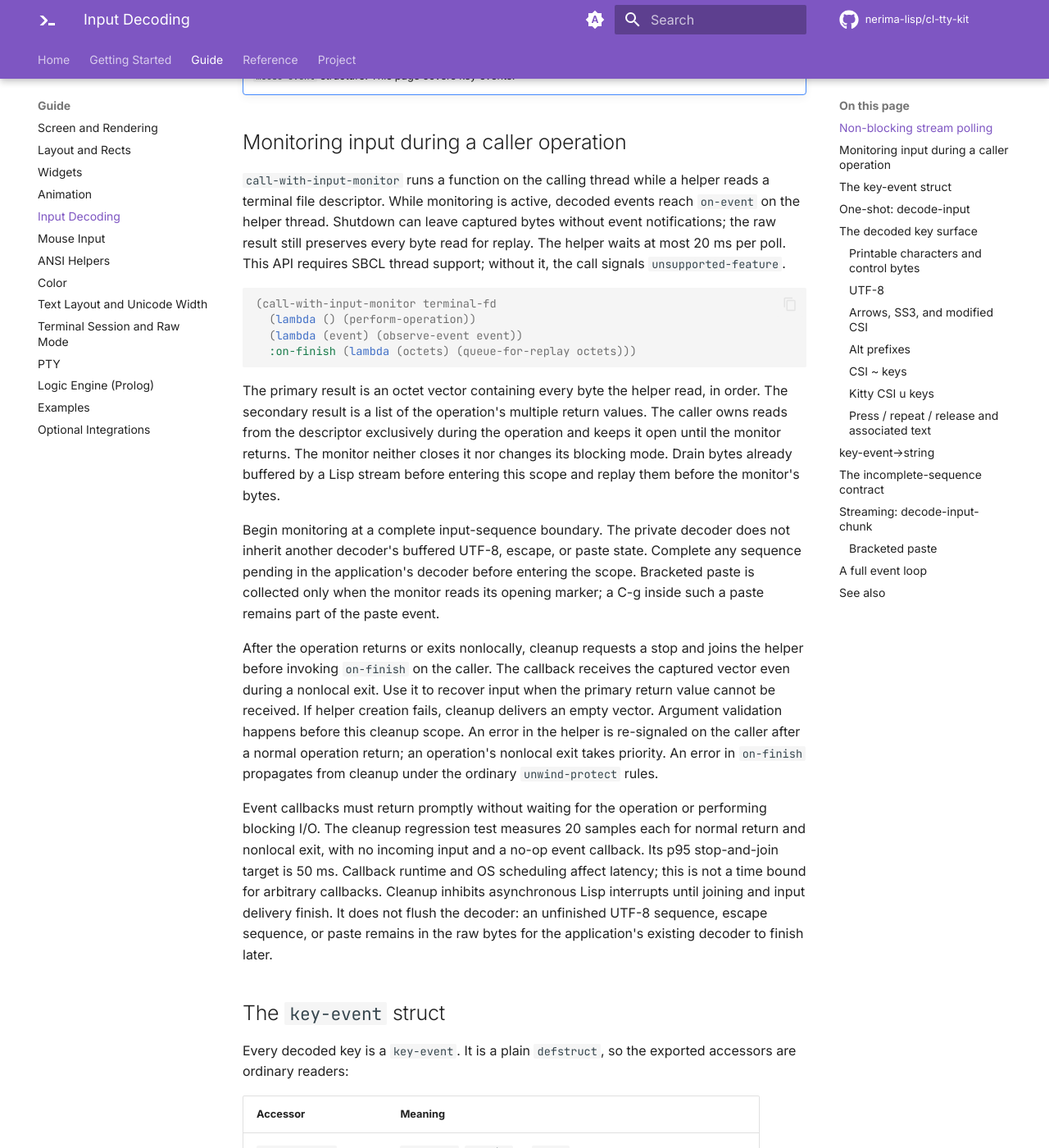
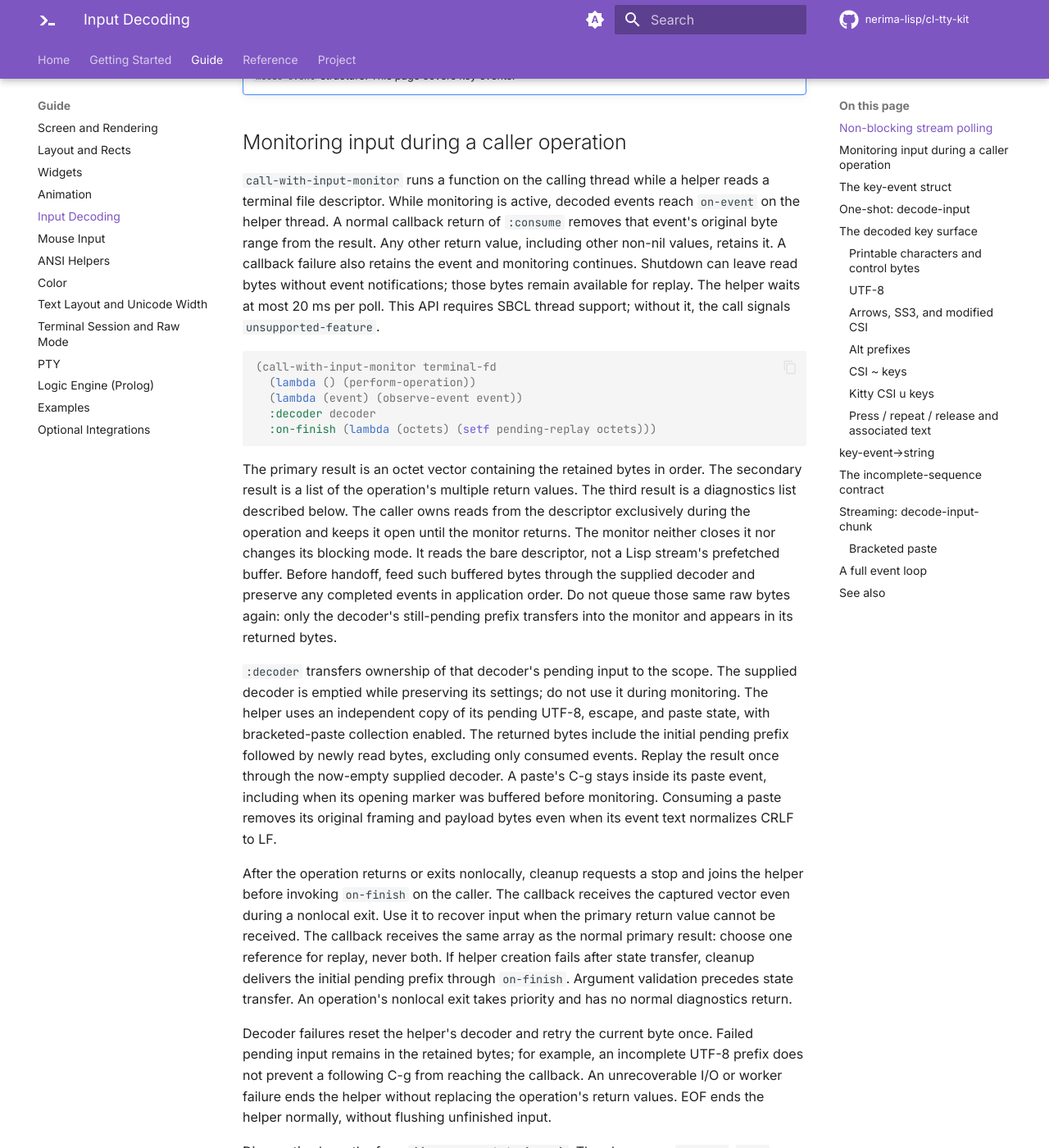
Before and after one commit to nerima-lisp/cl-tty-kit, an MkDocs documentation site: the page built from docs/src/guide/input-decoding.md, in a window 1280 px wide and 1400 px high, scrolled down 1146 px. Shown: the whole window at 82% size. Built offline with MkDocs 1.6.1 and Material for MkDocs 9.7.7, drawn with Linux system fonts in a browser that asks for light colours; comment, search, counter and statistics services are not loaded; some of the changed text lies outside the part shown.

Commit message:
feat(input): recover monitoring and retain unconsumed source spans (K1)

````diff
--- a/docs/src/guide/input-decoding.md
+++ b/docs/src/guide/input-decoding.md
@@ -55,8 +55,11 @@ instead.
 
 `call-with-input-monitor` runs a function on the calling thread while a helper
 reads a terminal file descriptor. While monitoring is active, decoded events
-reach `on-event` on the helper thread. Shutdown can leave captured bytes without
-event notifications; the raw result still preserves every byte read for replay.
+reach `on-event` on the helper thread. A normal callback return of `:consume`
+removes that event's original byte range from the result. Any other return value,
+including other non-nil values, retains it. A callback failure also retains the
+event and monitoring continues. Shutdown can leave read bytes without event
+notifications; those bytes remain available for replay.
 The helper waits at most 20 ms per poll. This API requires SBCL thread support;
 without it, the call signals `unsupported-feature`.
 
@@ -64,40 +67,60 @@ without it, the call signals `unsupported-feature`.
 (call-with-input-monitor terminal-fd
   (lambda () (perform-operation))
   (lambda (event) (observe-event event))
-  :on-finish (lambda (octets) (queue-for-replay octets)))
+  :decoder decoder
+  :on-finish (lambda (octets) (setf pending-replay octets)))
 ```
 
-The primary result is an octet vector containing every byte the helper read, in
-order. The secondary result is a list of the operation's multiple return values.
+The primary result is an octet vector containing the retained bytes in order.
+The secondary result is a list of the operation's multiple return values.
+The third result is a diagnostics list described below.
 The caller owns reads from the descriptor exclusively during the operation and
 keeps it open until the monitor returns. The monitor neither closes it nor
-changes its blocking mode. Drain bytes already buffered by a Lisp stream before
-entering this scope and replay them before the monitor's bytes.
+changes its blocking mode. It reads the bare descriptor, not a Lisp stream's
+prefetched buffer. Before handoff, feed such buffered bytes through the supplied
+decoder and preserve any completed events in application order. Do not queue
+those same raw bytes again: only the decoder's still-pending prefix transfers
+into the monitor and appears in its returned bytes.
 
-Begin monitoring at a complete input-sequence boundary. The private decoder
-does not inherit another decoder's buffered UTF-8, escape, or paste state.
-Complete any sequence pending in the application's decoder before entering
-the scope. Bracketed paste is collected only when the monitor reads its opening
-marker; a C-g inside such a paste remains part of the paste event.
+`:decoder` transfers ownership of that decoder's pending input to the scope.
+The supplied decoder is emptied while preserving its settings; do not use it
+during monitoring. The helper uses an independent copy of its pending UTF-8,
+escape, and paste state, with bracketed-paste collection enabled. The returned
+bytes include the initial pending prefix followed by newly read bytes, excluding
+only consumed events. Replay the result once through the now-empty supplied
+decoder. A paste's C-g stays inside its paste event, including when its opening
+marker was buffered before monitoring. Consuming a paste removes its original
+framing and payload bytes even when its event text normalizes CRLF to LF.
 
 After the operation returns or exits nonlocally, cleanup requests a stop and
 joins the helper before invoking `on-finish` on the caller. The callback receives
 the captured vector even during a nonlocal exit. Use it to recover input when
-the primary return value cannot be received. If helper creation fails, cleanup
-delivers an empty vector. Argument validation happens before this cleanup scope.
-An error in the helper is re-signaled on the caller after a normal operation
-return; an operation's nonlocal exit takes priority. An error in `on-finish`
-propagates from cleanup under the ordinary `unwind-protect` rules.
+the primary return value cannot be received. The callback receives the same
+array as the normal primary result: choose one reference for replay, never both.
+If helper creation fails after state transfer, cleanup delivers the initial
+pending prefix through `on-finish`. Argument validation precedes state transfer.
+An operation's nonlocal exit takes priority and has no normal diagnostics return.
 
-Event callbacks must return promptly without waiting for the operation or
-performing blocking I/O. The cleanup regression test measures 20 samples each
-for normal return and nonlocal exit, with no incoming input and a no-op event
-callback. Its p95 stop-and-join target is 50 ms. Callback runtime and OS
-scheduling affect latency; this is not a time bound for arbitrary callbacks.
-Cleanup inhibits asynchronous Lisp interrupts until joining and input delivery
-finish. It does not flush the decoder: an unfinished UTF-8 sequence, escape
-sequence, or paste remains in the
-raw bytes for the application's existing decoder to finish later.
+Decoder failures reset the helper's decoder and retry the current byte once.
+Failed pending input remains in the retained bytes; for example, an incomplete
+UTF-8 prefix does not prevent a following C-g from reaching the callback.
+An unrecoverable I/O or worker failure ends the helper without replacing the
+operation's return values. EOF ends the helper normally, without flushing
+unfinished input.
+
+Diagnostics have the form `((phase condition) ...)`. The phases are `:decode`,
+`:on-event`, `:io`, and `:worker`. Only the first serious condition per phase is
+retained, in first-occurrence order, so repeated malformed bytes do not accumulate
+unbounded error objects. Recording a diagnostic never discards input bytes.
+
+Cleanup cooperatively requests a stop and joins the helper; it does not return
+on a timeout while leaving the helper alive. The stop-and-join requirement is
+50 ms on both normal and nonlocal exits, and `on-event` execution counts against
+that budget. The callback must therefore return promptly without blocking or
+waiting for the caller. This cooperative join cannot force arbitrary callback
+code or an OS-descheduled thread to finish. `on-finish` runs with interrupts
+inhibited and must only save its bytes; replay them after cleanup. An error in
+`on-finish` propagates under the ordinary `unwind-protect` rules.
 
 ## The `key-event` struct
 
--- a/docs/src/reference/api.md
+++ b/docs/src/reference/api.md
@@ -225,15 +225,24 @@ alongside the stream API. See [PTY](../guide/pty.md).
 | fd-centric layer | `pty-fd`, `pty-pid`, `stream-fd`, `fd-read-octets`, `fd-write-octets`, `fd-wait` |
 | Input monitoring | `call-with-input-monitor` |
 
-`(call-with-input-monitor fd function on-event &key on-finish)` runs `function`
+`(call-with-input-monitor fd function on-event &key on-finish decoder)` runs `function`
 on the caller while a helper reads `fd` and calls `on-event` for decoded events
-while active. Shutdown may leave captured bytes without notifications; every
-byte read remains in the raw result. The private decoder collects bracketed
-paste and must start at a complete input-sequence boundary, since it does not
-inherit another decoder's pending state. Returns the captured octet vector and
-a list of `function`'s multiple values. After stopping and
-joining, `on-finish` receives that vector on the caller, including during a
-nonlocal exit. Reads from `fd` must be exclusive and event callbacks must return
-promptly without blocking. Requires SBCL thread support; otherwise signals
+while active. Only a normal `:consume` callback return removes that event's
+original byte range. Returns retained octets, a list of `function`'s multiple
+values, and bounded diagnostics `((phase condition) ...)`, keeping the first
+serious condition per `:decode`, `:on-event`, `:io`, or `:worker` phase in order.
+Helper failures do not replace `function`'s values. Decoder failures recover and
+callback failures retain their event while monitoring continues.
+
+`:decoder` transfers pending input into an independent helper decoder with paste
+collection enabled and empties the supplied decoder without changing its settings.
+Retained bytes include that initial prefix. Replay them once through the emptied
+decoder. After stopping and joining, `on-finish` receives the same array on the
+caller, including during a nonlocal exit; save it there and do not replay both
+references. Reads from `fd` must be exclusive. `on-event` must not block or wait
+for the caller; `on-finish` runs with interrupts inhibited and must only save
+bytes. The 50 ms stop-and-join budget includes callback execution. Cleanup joins
+cooperatively and does not return with a live helper on timeout. Requires SBCL
+thread support; otherwise signals
 `unsupported-feature`. See [Input Decoding](../guide/input-decoding.md#monitoring-input-during-a-caller-operation)
-for cleanup latency measurements, errors, and replay behavior.
+for callback and shutdown requirements, errors, and replay behavior.
````
Also changed, not shown: 2 other files.
